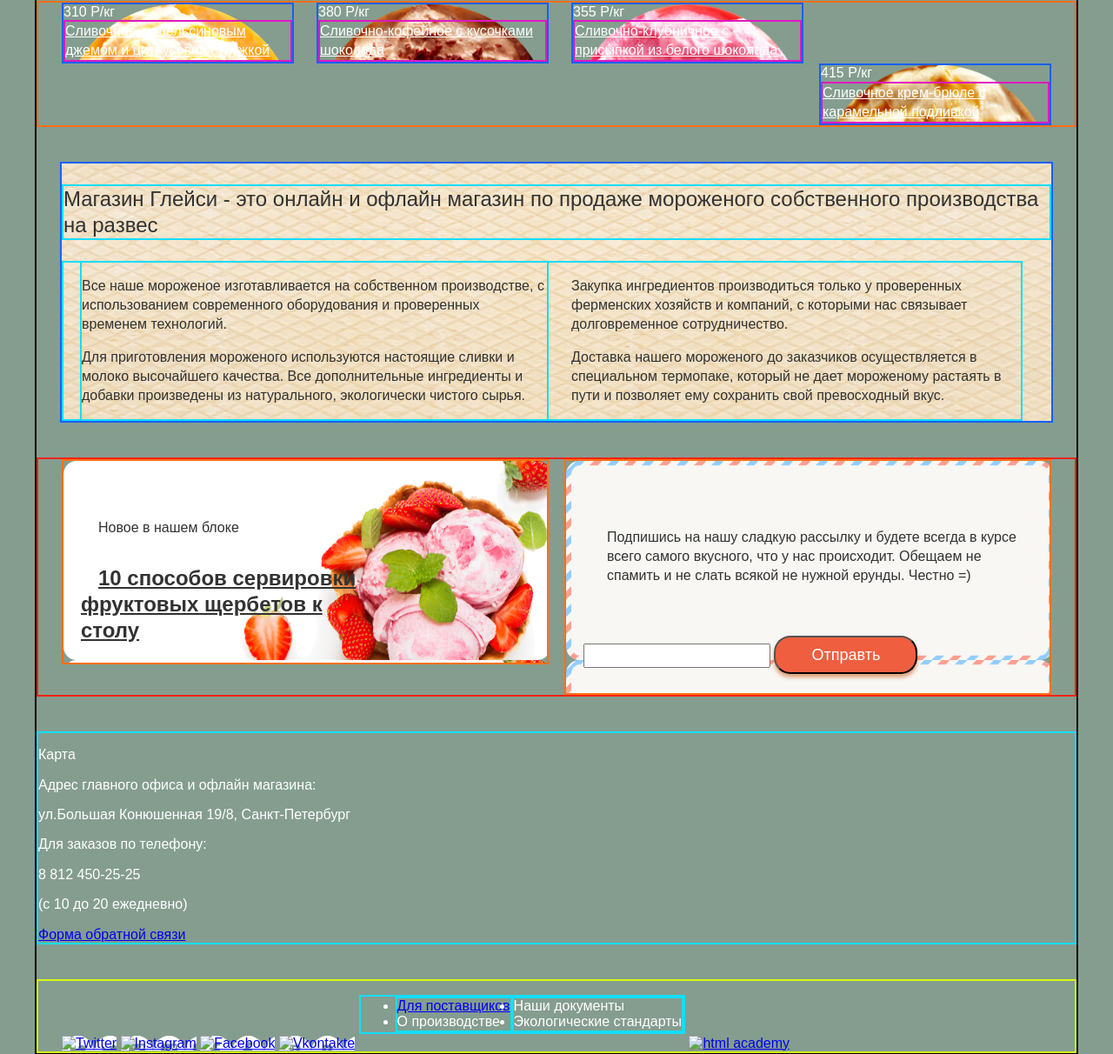
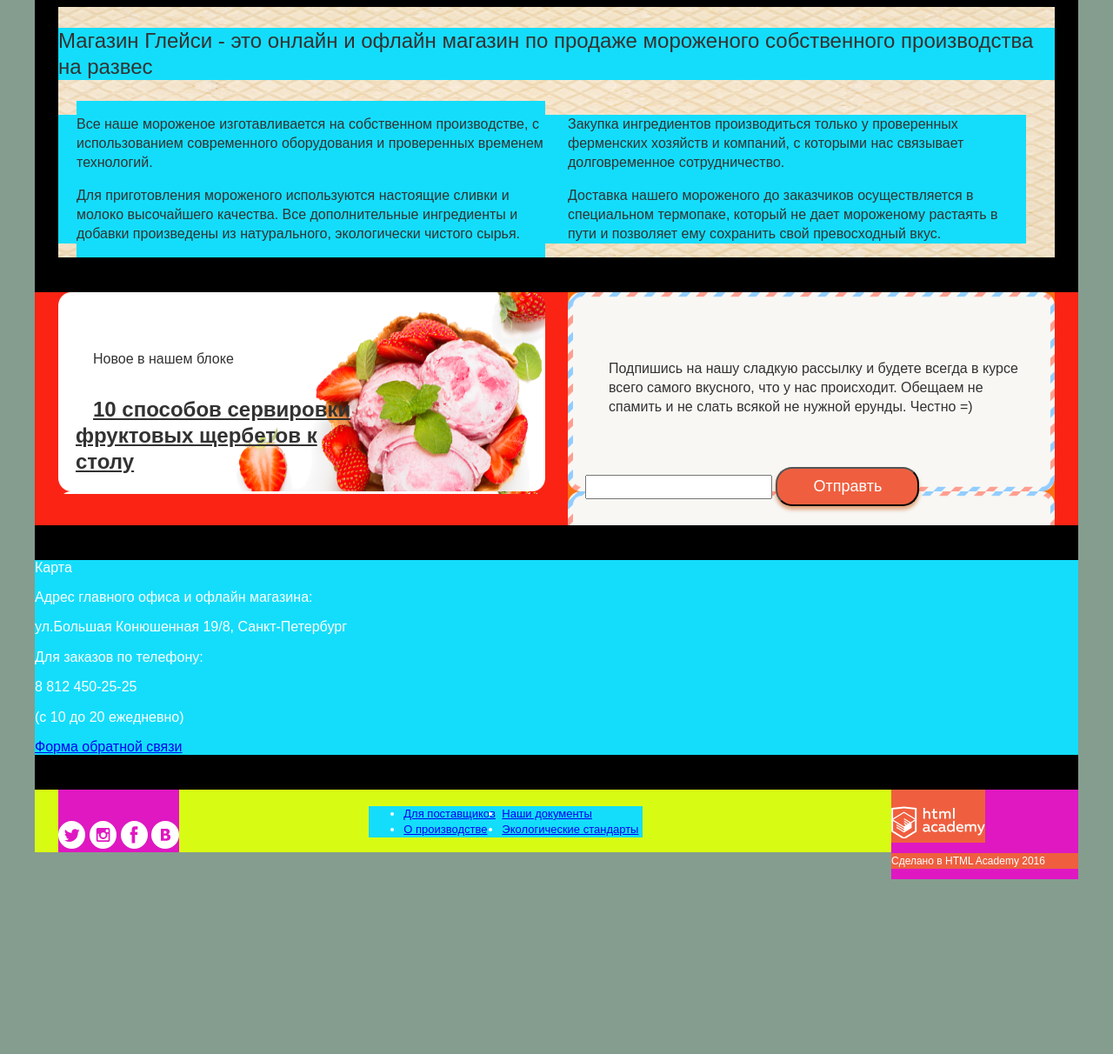
Before and after one commit to YesPechenko/233771-gllacy, a plain HTML site: page index.html in a window 1280 px wide. Shown: the part 552-1764 px from the top of the page at 87% size. After the commit the page ends 1563 px from the top, so only its background shows below. Drawn offline with Linux system fonts and the light colour scheme.

Commit message:
сетка 3
сетка 3

```diff
--- a/css/style.css
+++ b/css/style.css
@@ -10,11 +10,11 @@ html, body{
 .container {
   width: 1200px;
   margin: auto;
-  border: 2px solid black;
+  background-color: black;
 }
 .page-header {
   margin-bottom: 40px;
-  border: 2px solid #14ddfb;
+  background-color: #14ddfb;
 }
 .clearfix::after {
   content: "";
@@ -25,44 +25,44 @@ html, body{
 
 .header-top ul {
   display: inline-block;
-  border: 2px solid #5e1cb8;
+  background-color: #5e1cb8;
 }
 .header-top img{
   width: 154px;
   height: 64px;
   float: left;
-  border: 2px solid #2af209;
+  background-color: #2af209;
 }
 .header-menu li {
   display: inline-block;
   color: white;
   margin-left: 27px;
-  border: 2px solid #2af209;
+  background-color: #2af209;
 }
 .panel{
   float: right;
   margin-top: 10px;
   margin-right: 27px;
   margin-bottom: 20px;
-  border: 2px solid #df18c1;
+  background-color: #df18c1;
 }
 .basket-block{
   display: inline-block;
   margin-right:10px ;
-  border: 2px solid #2af209;
+  background-color: #2af209;
 }
 .login-block{
   display: inline-block;
-  border: 2px solid #2af209;
+  background-color: #2af209;
 }
 .search-block{
   display: inline-block;
-  border: 2px solid #2af209;
+  background-color: #2af209;
 }
 .time-number{
   float: right;
   width: 165px;
-  border: 2px solid #2af209;
+  background-color: #2af209;
 }
 .time{
   font-size: 14px;
@@ -75,11 +75,11 @@ html, body{
 }
 .content{
   margin-bottom: 40px;
-   border: 2px solid #df18c1;
+  background-color: #df18c1;
 }
 .present{
   margin-bottom: 40px;
-  border: 2px solid #d2fb14;
+  background-color: #d2fb14;
 }
 .present-raspberries{
   float: left;
@@ -89,7 +89,7 @@ html, body{
   padding-right: 30px;
   padding-bottom: 22px;
   margin-left: 27px;
-  border: 2px solid #fb7014;
+  background-color: #fb7014;
   background: url('../img/crimson_background.png') ;
   background-size: 560px 229px;
 }
@@ -122,7 +122,7 @@ html, body{
   padding-right: 30px;
   padding-bottom: 22px;
   margin-right: 27px;
-  border: 2px solid #fb7014;
+  background-color: #fb7014;
   background-image: url('../img/chocolate_background.png');
   background-size: 560px 229px;
 }
@@ -149,7 +149,7 @@ html, body{
 }
 .popular{
   margin-bottom: 40px;
-  border: 2px solid #fb7014;
+  background-color: #fb7014;
 }
 .popular a{
   display: inline-block;
@@ -158,7 +158,7 @@ html, body{
   padding: 0;
   margin: 0;
   color: #fff;
-  border: 2px solid #df18c1;
+  background-color: #df18c1;
 }
 .popular-catalog1{
   float:left;
@@ -166,20 +166,20 @@ html, body{
   margin-left: 27px;
   margin-right: 26px;
   background-image: url('../img/1.png');
-  border: 2px solid #1460fb;
+  background-color: #1460fb;
 }
 .popular-catalog2{
   float:left;
   width: 267px;
   margin-right: 26px;
   background-image: url('../img/2.png');
-  border: 2px solid #1460fb;
+  background-color: #1460fb;
 }
 .popular-catalog3{
   float:left;
   width: 267px;
    background-image: url('../img/3.png');
-  border: 2px solid #1460fb;
+  background-color: #1460fb;
 }
 .popular-catalog4{
   float: right;
@@ -187,7 +187,7 @@ html, body{
   margin-left: 26px;
   margin-right: 27px;
   background-image: url('../img/4.png');
-  border: 2px solid #1460fb;
+  background-color: #1460fb;
 }
 
 .quality{
@@ -197,13 +197,13 @@ html, body{
   margin-bottom: 40px;
   background-image: url('../img/background_SEO.jpg');
   background-size: 1146px 306px;
-  border: 2px solid #1460fb;
+  background-color: #1460fb;
 }
 .quality-score{
   display:inline-block;
   font-size: 24px;
   line-height: 30px;
-  border: 2px solid #14ddfb;
+  background-color: #14ddfb;
 }
 .score-left{
   float: left;
@@ -212,7 +212,7 @@ html, body{
   line-height: 22px;
   margin-left: 21px;
   margin-right: 26px;
-  border: 2px solid #14ddfb;
+  background-color: #14ddfb;
 }
 .score-right{
   c
@@ -220,12 +220,12 @@ html, body{
   font-size: 16px;
   line-height: 22px;
   margin-right: 33px;
-  border: 2px solid #14ddfb;
+  background-color: #14ddfb;
 }
 
 .news{
   margin-bottom: 40px;
-  border: 2px solid #fb2414;
+  background-color: #fb2414;
 }
 .news-current{
   float: left;
@@ -235,7 +235,7 @@ html, body{
   padding-right: 30px;
   padding-bottom: 22px;
   margin-left: 27px;
-  border: 2px solid #fb7014;
+  background-color: #fb7014;
   background: url('../img/strawberry_background.png') ;
   background-size: 560px 229px;
   }
@@ -264,7 +264,7 @@ html, body{
   padding-right: 30px;
   padding-bottom: 22px;
   margin-right: 27px;
-  border: 2px solid #fb7014;
+  background-color: #fb7014;
   background-image: url('../img/the_mail_background.png');
   background-size: 560px 229px;
   }
@@ -296,46 +296,59 @@ html, body{
 
 .map-wrap{
   margin-bottom: 40px;
-  border: 2px solid #14ddfb;
+  background-color: #14ddfb;
 }
 .footer{
-    border: 2px solid #d8fb14;
+  background-color: #d8fb14;
 }
 .footer-social{
   display: inline-block;
+  margin-left: 27px;
   padding-top: 36px;
-  padding-left: 27px;
+  background-color: #df18c1;
 }
 .twitter{
-  background-image: url('../img/twitter.svg');
   background-size: 37px 37px;
 }
 .instagram{
-  background-image: url('../img/instagram.svg');
   background-size: 37px 37px;
 }
 .facebook{
-  background-image: url('../img/facebook.svg');
-  background-size: 37px 37px;
+   background-size: 37px 37px;
 }
 .vkontakte{
-  background-image: url('../img/vk.svg');
   background-size: 37px 37px;
 }
 .footer-menu{
   display: inline-block;
-  margin-left: ;
-  background-image: url('../img/');
-  border: 2px solid #14ddfb;
+  font-size: 13px;
+  line-height: 18px;
+  margin-left: 214px ;
+  background-color: #14ddfb;
 }
 .block1{
-    float: left;
-  border: 2px solid #14ddfb;
+  float: left;
+  width: 113px;
+  background-color: #14ddfb;
   }
 .block2{
   float: right;
-  border: 2px solid #14ddfb;
+  width: 162px;
+  background-color: #14ddfb;
+}
+.html-academ{
+  float: right;
+  width: 215px;
+  background-color:#df18c1;
 }
 .footer-academ{
-  display: inline-block;
+  padding-top: 19px;
+  margin-right: 107px;
+  background-color: #ef5f3f;
 }
+.html-academ p{
+  color: white;
+  font-size: 12px;
+  line-height: 18px;
+  background-color: #ef5f3f;
+}
--- a/index.html
+++ b/index.html
@@ -177,26 +177,32 @@
 <!------подвал--->
         <div class='footer'>
           <section class='footer-social'>
-        <a class='twitter' href='#'><img src='#' alt='Twitter'></a>
-        <a class='instagram' href='#'><img src='#' alt='Instagram'></a>
-        <a class='facebook' href='#'><img src='#' alt='Facebook'></a>
-        <a class='vkontakte' href='#'><img src='#' alt='Vkontakte'></a>
+            <a class='twitter' href='#'><img src='img/twitter.svg' alt='Twitter'></a>
+            <a class='instagram' href='#'><img src='img/instagram.svg' alt='Instagram'></a>
+            <a class='facebook' href='#'><img src='img/facebook.svg' alt='Facebook'></a>
+            <a class='vkontakte' href='#'><img src='img/vk.svg' alt='Vkontakte'></a>
           </section>
 
           <ul class='footer-menu'>
               <div class='block1'>
                 <li><a href='#'>Для поставщиков</a></li>
-            <li><a href='#'></a>О производстве</li>
+                <li><a href='#'>О производстве</a></li>
               </div>
               <div class='block2'>
-            <li><a href='#'></a>Наши документы</li>
-            <li><a href='#'></a>Экологические стандарты</li>
+                <li><a href='#'>Наши документы</a></li>
+                <li><a href='#'>Экологические стандарты</a></li>
               </div>
           </ul>
+
+            <div class='html-academ'>
+
               <section class='footer-academ'>
-        <a href='#'><img src='#' alt='html academy'></a>
+                <a href='#'><img src='img/logohtml.png' alt='html academy'></a>
               </section>
-      <!----Сделано в HTML Academy 2016--->
+
+              <p> Сделано в HTML Academy 2016</p>
+            </div>
+
           </div>
 </div>
 
```
Lines whose indentation alone changed are shown as unchanged.
